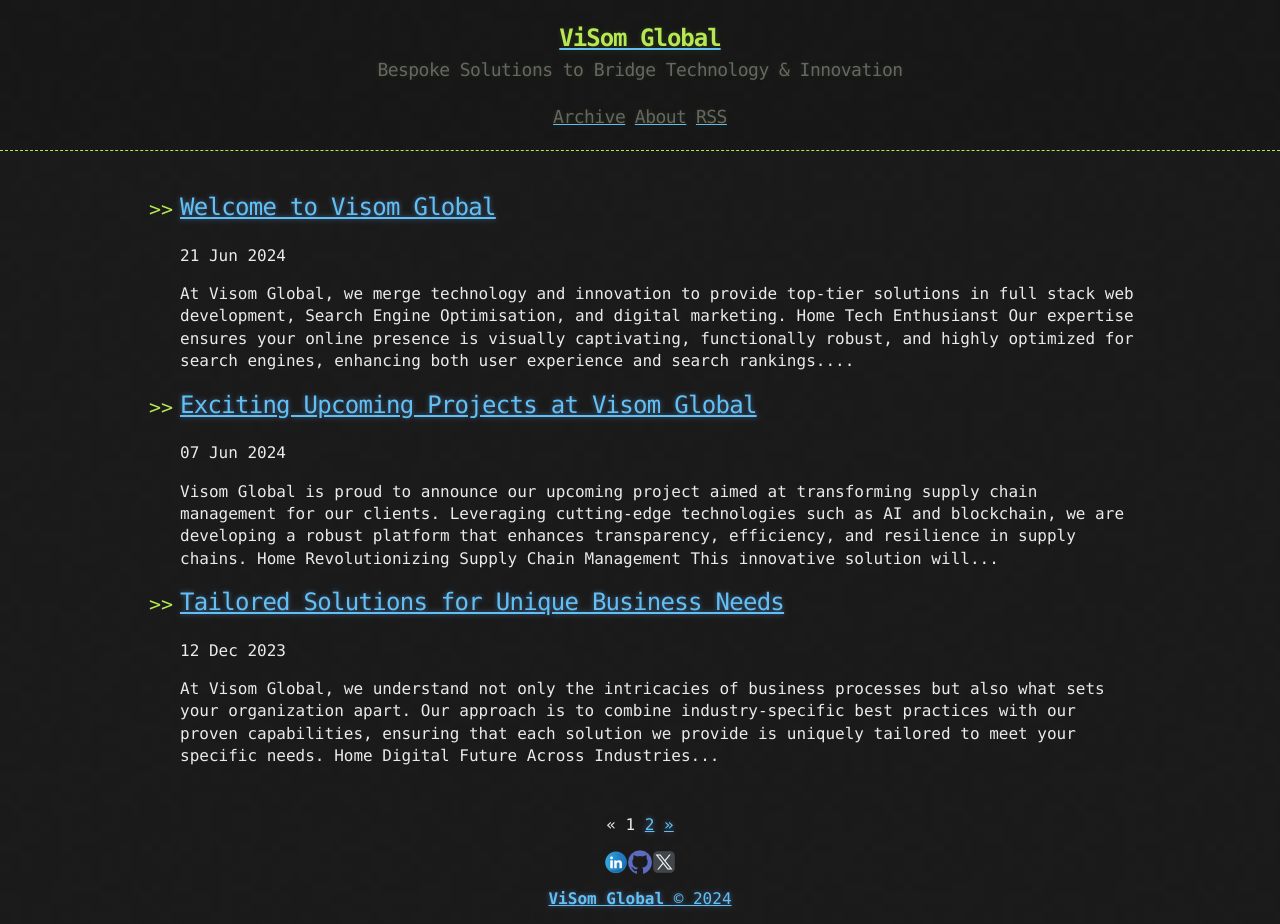
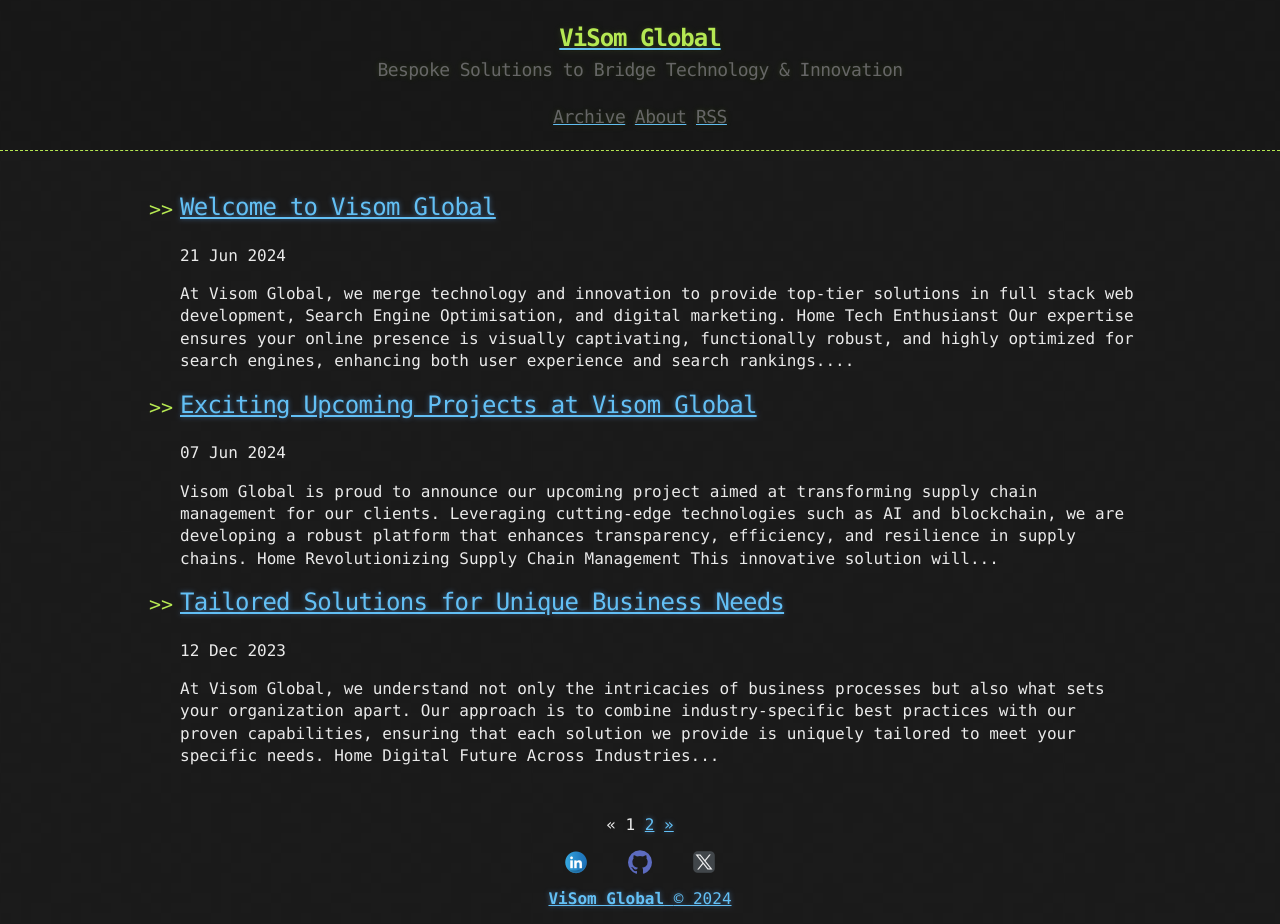
Before and after one commit to somesh3168/somesh3168.github.io, a Jekyll site: the page built from index.html, in a window 1280 px wide. Built offline with Jekyll 4.4.1, drawn with Linux system fonts in a browser that asks for light colours; the list of posts is cut into pages by our own code.

Commit message:
dev com 004

```diff
--- a/_includes/footer.html
+++ b/_includes/footer.html
@@ -2,9 +2,9 @@
   <div style="display: flex;
   align-items: center;
   justify-content: center;">
-    <img class="social-img" src="/assets/linkedin.png" alt="LinkedIn">
-    <img class="social-img" src="/assets/github.png" alt="GitHub">
-    <img class="social-img" src="/assets/x.png" alt="X">
+    <img class="social-img-footer" src="/assets/linkedin.png" alt="LinkedIn">
+    <img class="social-img-footer" src="/assets/github.png" alt="GitHub">
+    <img class="social-img-footer" src="/assets/x.png" alt="X">
   </div>
   <a href="#">
     <span>
```
Also changed, not shown: 1 other file.
